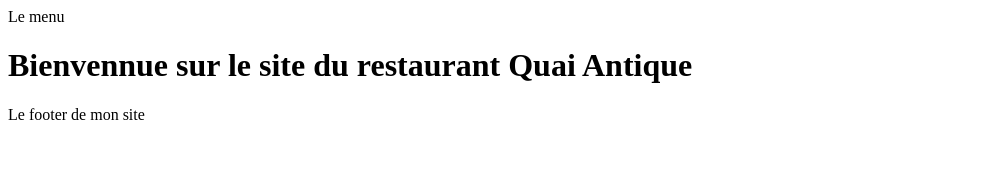
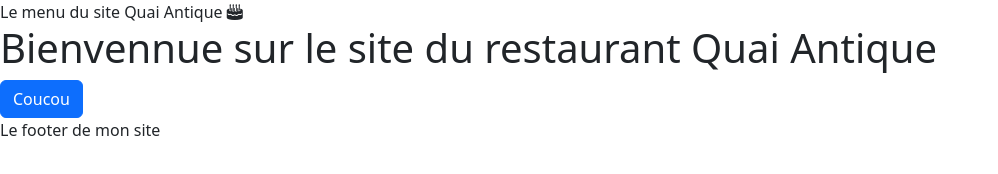
Before and after one commit to Solaryfowo/Projet_Restaurant, a website with bundled scripts: page index.html in a window 1280 px wide. Shown: the whole page, without its empty margins (0-998 px from the left). Built offline with nearby package versions, Linux system fonts and the light colour scheme; files whose address does not match are found by name.

Commit message:
install Bootstrap

```diff
--- a/index.html
+++ b/index.html
@@ -3,10 +3,14 @@
 <head>
     <meta charset="UTF-8">
     <meta name="viewport" content="width=device-width, initial-scale=1.0">
+
+    <link rel="stylesheet" href="node_modules/bootstrap/dist/css/bootstrap.min.css"/>
+    <link rel="stylesheet" href="node_modules/bootstrap-icons/font/bootstrap-icons.css"/>
+
     <title>Document</title>
 </head>
 <body>
-    <header>Le menu</header>
+    <header>Le menu du site Quai Antique <i class="bi bi-cake2-fill"></i></header>
 
     <main id="main-page">
         <!-- Le contenu de la page sera injecté ici-->
@@ -15,5 +19,6 @@
 
     <footer>Le footer de mon site</footer>
     <script type="module" src="Router/router.js"></script>
+    <script src="node_modules/bootstrap/dist/js/bootstrap.bundle.js"></script>
 </body>
 </html>
--- /dev/null
+++ b/package.json
@@ -0,0 +1,6 @@
+{
+  "dependencies": {
+    "bootstrap": "^5.3.3",
+    "bootstrap-icons": "^1.11.3"
+  }
+}
--- a/pages/home.html
+++ b/pages/home.html
@@ -1 +1,4 @@
 <h1>Bienvennue sur le site du restaurant Quai Antique</h1>
+
+
+<button class="btn btn-primary">Coucou</button>
```
Also changed, not shown: pages/404.html (added, +5 -0 lines), 2 other files.
